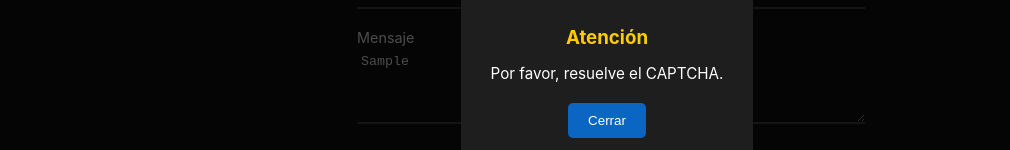
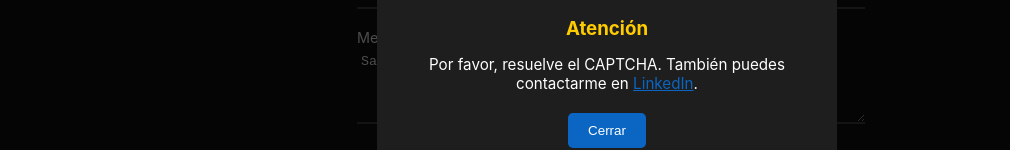
Before and after one commit to AlxMedit/portfolio, a React (Create React App) app: page / in a window 1280 px wide. Both pictures are taken after typing "Sample", "name@example.com", "Sample" into the empty fields and a click on the button "Enviar". Shown: the part 4333-4483 px from the top of the page, without its empty margins (33-1043 px from the left). Built offline with nearby package versions, Linux system fonts and the light colour scheme.

Commit message:
FIX Contacto

```diff
--- a/src/components/Contacto.jsx
+++ b/src/components/Contacto.jsx
@@ -25,13 +25,10 @@ export default function Contacto() {
     };
   }, []);
 
-
-  // Maneja cambios en inputs
   const handleChange = (e) => {
     setFormData(prev => ({ ...prev, [e.target.name]: e.target.value }));
   };
 
-  // Guarda el token de reCAPTCHA
   const handleCaptcha = (token) => {
     setCaptchaToken(token);
   };
@@ -44,7 +41,6 @@ export default function Contacto() {
       return;
     }
 
-    // Construye el objeto con todos los campos que pide tu template
     const templateParams = {
       title: 'Contact Us',
       time: currentTime,
@@ -55,10 +51,10 @@ export default function Contacto() {
     };
 
     emailjs.send(
-      'service_pv5ovti',      // tu Service ID
-      'template_h1s4ufh',     // tu Template ID
+      'service_pv5ovti',
+      'template_h1s4ufh',
       templateParams,
-      'ffz7UMtE2GI69BvsQ'     // tu Public Key
+      'ffz7UMtE2GI69BvsQ'
     ).then(
       () => {
         setModal({ open: true, success: true });
@@ -66,10 +62,9 @@ export default function Contacto() {
       },
       (error) => {
         console.error('ERROR al enviar:', error.text);
-        setModal({ open: true, success: false, message: 'Ups, un error inesperado. Contáctame por LinkedIn.' });
+        setModal({ open: true, success: false, message: 'Ups, un error inesperado.' });
       }
     ).finally(() => {
-      // Resetea CAPTCHA para un nuevo token
       recaptchaRef.current.reset();
       setCaptchaToken('');
     });
@@ -122,8 +117,6 @@ export default function Contacto() {
           />
         </div>
 
-
-
         <button type="submit">Enviar</button>
       </form>
 
@@ -147,7 +140,16 @@ export default function Contacto() {
             ) : (
               <>
                 <h3>Atención</h3>
-                <p>{modal.message}</p>
+                <p>
+                  {modal.message} También puedes contactarme en{' '}
+                  <a
+                    href="https://www.linkedin.com/in/alejandro-vaq-abad/"
+                    target="_blank"
+                    rel="noopener noreferrer"
+                  >
+                    LinkedIn
+                  </a>.
+                </p>
               </>
             )}
             <button onClick={() => setModal({ ...modal, open: false })}>
```
